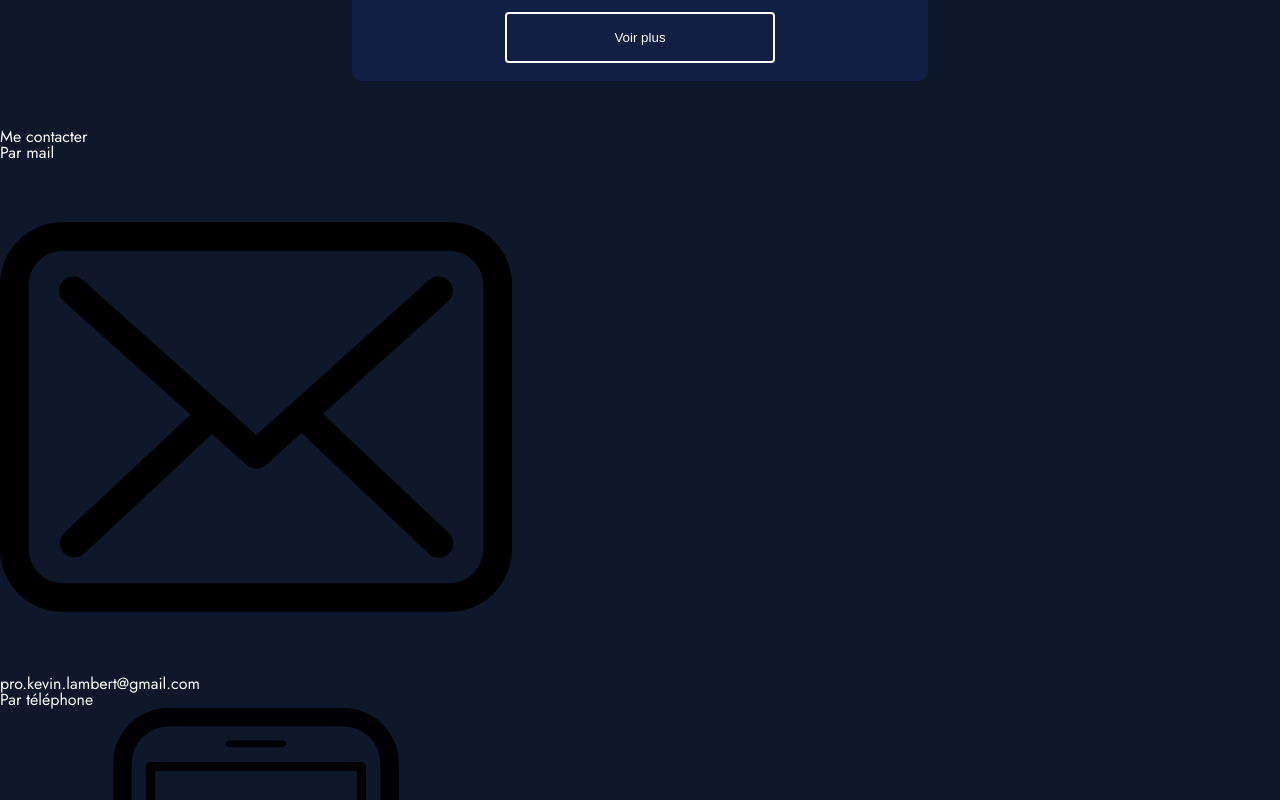
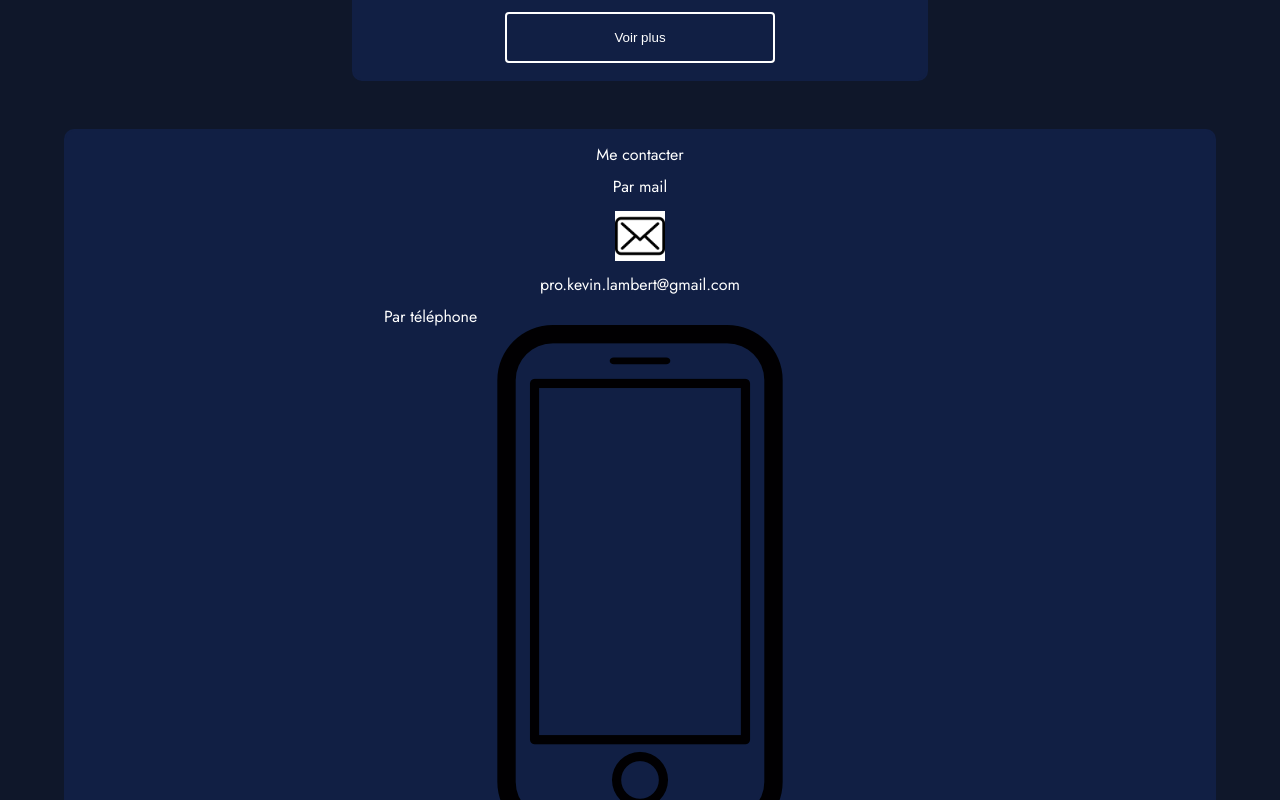
Before and after one commit to lambertkevin42/Portfolio-Ts, a React (Create React App) app: page / in a window 1280 px wide. Shown: the part 2700-3500 px from the top of the page. Built offline with nearby package versions, Linux system fonts and the light colour scheme.

Commit message:
fixing new field

```diff
--- a/src/components/Contact/Contact.tsx
+++ b/src/components/Contact/Contact.tsx
@@ -27,12 +27,12 @@ const Contact: React.FC<ContactProps> = ({
       <h2 className="contact-title">{title}</h2>
       <div className="contact-mail">
         <h3 className="contact-mail-title">{titlemail}</h3>
-        <img className="Contact-mail-img" src={mail} alt={imgAlt} />
+        <img className="contact-mail-img" src={mail} alt={imgAlt} />
         <p className="contact-mail-text">{text1}</p>
       </div>
       <div className="contact-phone">
         <h3 className="contact-phone-title">{titlephone}</h3>
-        <img className="Contact-phone-img" src={phone} alt={imgAlt1} />
+        <img className="contact-phone-img" src={phone} alt={imgAlt1} />
         <p className="contact-phone-text">{text2}</p>
       </div>
     </div>
--- a/src/components/Contact/contact.scss
+++ b/src/components/Contact/contact.scss
@@ -1 +1,31 @@
 @use 'src/styles/vars';
+
+.contact{
+    display: flex;
+    flex-direction: column;
+    align-items: center;
+    justify-content: center;
+    align-self: center;
+    width: 90%;
+    padding: vars.$gutter;
+    gap: vars.$gutter;
+    background-color: vars.$dark;
+    border: 2px solid vars.$dark;
+    border-radius: 10px;
+
+    &-mail{
+        display: flex;
+        width: 80%;
+        flex-direction: column;
+        align-items: center;
+        gap: vars.$gutter;
+        &-img{
+            width: 50px;
+            background-color: white;
+        }
+        &-title{
+            color: white;
+        }
+
+    }
+}
```
